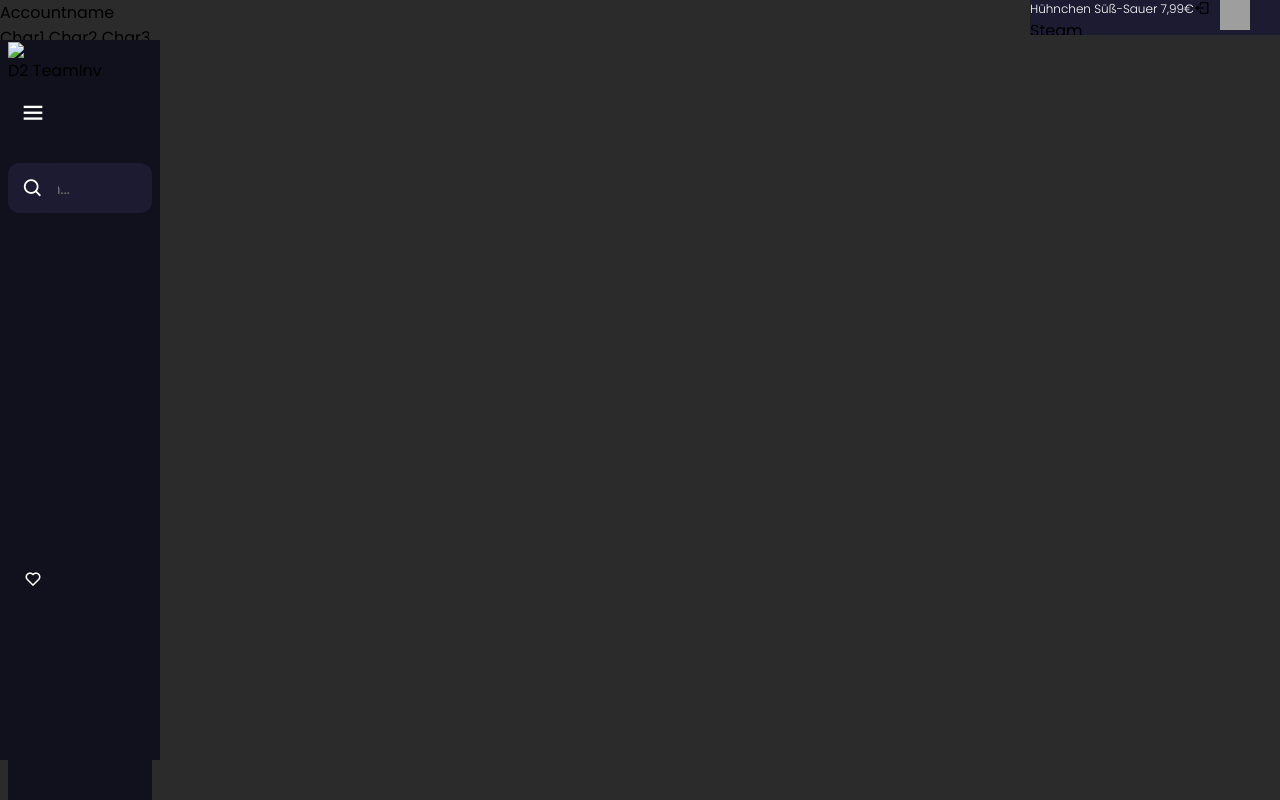
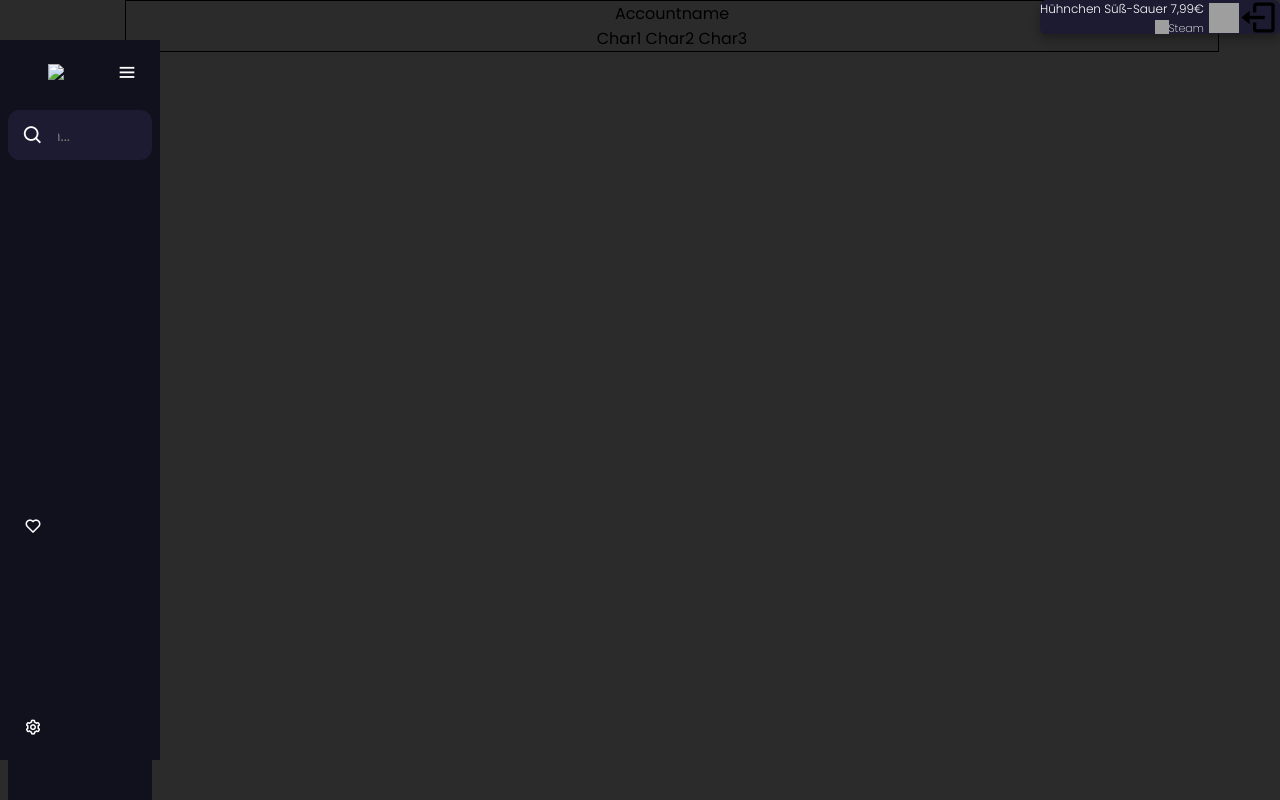
Before and after one commit to knightofdemons/Destiny-2-TeamInventory, a PHP site: page / in a window 1280 px wide. Run offline with PHP 8.4, Linux system fonts and the light colour scheme; grey boxes are pictures that could not be loaded.

Commit message:
Update search.css

```diff
--- a/search.css
+++ b/search.css
@@ -1,6 +1,6 @@
 /* Google Font Link */
 @import url("https://fonts.googleapis.com/css2?family=Poppins:wght@200;300;400;500;600;700&display=swap");
-body  {
+body {
   background: #2b2b2b;
 }
 * {
@@ -21,30 +21,31 @@ body  {
   transition: all 0.3s ease;
 }
 .sidebar.open {
-  width: 30rem;
+  width: 20rem;
 }
-.sidebar .logo-details {
+.sidebar .sidebar-logo-details {
   height: 60px;
   display: flex;
   align-items: center;
   position: relative;
+  padding: 0px 2.5rem;
 }
-.sidebar .logo-details .icon {
+.sidebar .sidebar-logo-details .sidebar-icon {
   opacity: 0;
   transition: all 0.3s ease;
 }
-.sidebar .logo-details .logo_name {
+.sidebar .sidebar-logo-details .sidebar-logo_name {
   color: #fff;
   font-size: 20px;
   font-weight: 600;
   opacity: 0;
   transition: all 0.3s ease;
 }
-.sidebar.open .logo-details .icon,
-.sidebar.open .logo-details .logo_name {
+.sidebar.open .sidebar-logo-details .sidebar-icon,
+.sidebar.open .sidebar-logo-details .sidebar-logo_name {
   opacity: 1;
 }
-.sidebar .logo-details #btn {
+.sidebar .sidebar-logo-details #sidebar-btn {
   position: absolute;
   top: 50%;
   right: 0;
@@ -54,7 +55,7 @@ body  {
   text-align: center;
   cursor: pointer;
 }
-.sidebar.open .logo-details #btn {
+.sidebar.open .sidebar-logo-details #sidebar-btn {
   text-align: right;
 }
 .sidebar i {
@@ -65,7 +66,7 @@ body  {
   text-align: center;
   line-height: 60px;
 }
-.sidebar .nav-list {
+.sidebar .nav-list .nav-settings {
   margin-top: 20px;
   height: 100%;
 }
@@ -177,10 +178,19 @@ body  {
   border-radius: 6px;
   margin-right: 10px;
 }
+.sidebar.open ~ .main-content {
+  left: 250px;
+  width: calc(100% - 250px);
+}
+.sidebar-settings {
+  position: absolute;
+  bottom: 0px;
+  width: 95%;
+}
 .profile {
   position: fixed;
-  height: 35px;
-  width: 250px;
+  height: 34px;
+  width: 240px;
   right: 0px;
   top: 0px;
   background: #1d1b31;
@@ -190,6 +200,8 @@ body  {
   align-items: right;
   flex-wrap: nowrap;
   z-index: 99;
+  box-shadow: 0 5px 10px rgba(0, 0, 0, 0.3);
+  border-radius: 6px;
 }
 .profile .name {
   text-align: right;
@@ -198,52 +210,74 @@ body  {
   color: #fff;
   white-space: nowrap;
 }
-.profile .job {
+.profile .plattform {
   text-align: right;
-  font-size: 10px;
+  font-size: 11px;
   font-weight: 200;
   color: #fff;
   white-space: nowrap;
 }
-.profile #log_out {
-  position: absolute;
-  top: 10px;
-  right: 10px;
-  transform: scale(200%);
-  transition: all 0.5s ease;
-}
-.profile img {
-  position: absolute;
-  height: 30px;
-  width: 30px;
-  right: 30px;
-  top: 0px;
-  background: #1d1b31;
+.profile #profilePlat {
+  bottom: -2px;
+  position: relative;
+  height: 14px;
+  width: 14px;
   transition: all 0.5s ease;
   flex-wrap: nowrap;
   z-index: 1;
 }
-.home-section {
+.profile #profilePic {
+  position: relative;
+  top: 3px;
+  left: 5px;
+  height: 30px;
+  width: 30px;
+  transition: all 0.5s ease;
+  flex-wrap: nowrap;
+  z-index: 1;
+}
+.profile #logout {
+  position: relative;
+  padding: 9px 16px;
+  transform: scale(250%);
+  transition: all 0.5s ease;
+}
+.main-content {
   position: relative;
   background: #2b2b2b;
   min-height: 100vh;
   top: 0;
-  left: 10rem;
-  width: calc(100% - 10rem);
+  left: 5%;
+  width: calc(100% - 5%);
   transition: all 0.5s ease;
   z-index: 2;
 }
-.sidebar.open ~ .home-section {
-  left: 250px;
-  width: calc(100% - 250px);
-}
-.home-section .text {
+.main-content .text {
   display: inline-block;
   color: #11101d;
   font-size: 25px;
   font-weight: 500;
   margin: 18px;
 }
+.main-header {
+  border: 1px solid black;
+  position: relative;
+  left: 5%;
+  width: 90%;
+  text-align: center;
+}
+.list-header-playername {
+  text-align: center;
+}
+.list-header-char1 {
+  text-align: left;
+}
+.list-header-char2 {
+  text-align: center;
+}
+.list-header-char3 {
+  text-align: right;
+}
 @media (max-width: 420px) {
   .sidebar li .tooltip {
     display: none;
```
